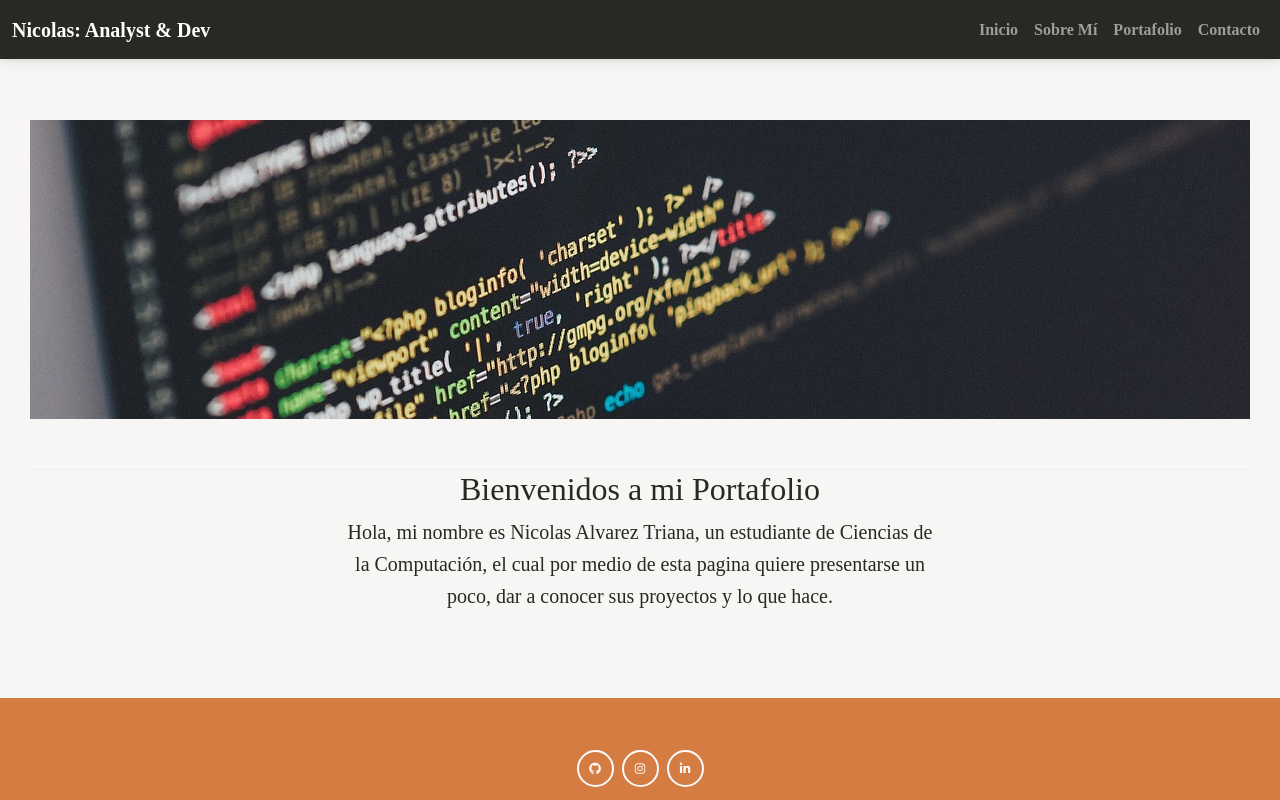
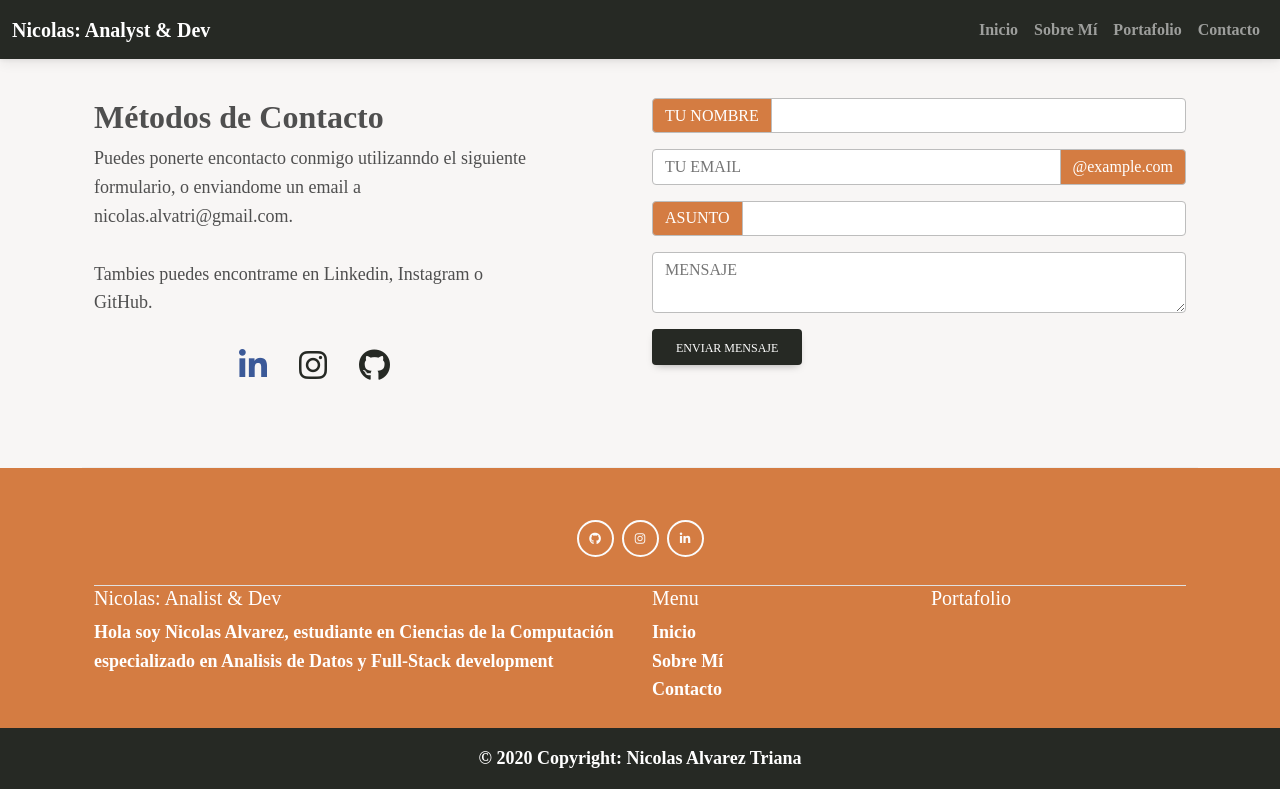
Before and after one commit to niclasDc/portfolio_web, a React (Create React App) app: page /contactus in a window 1280 px wide. Before the commit this address led to /home. Shown: the top 800 px of the page. Built offline with nearby package versions, Linux system fonts and the light colour scheme; what webfontloader would draw is missing.

Commit message:
Change Tittle and add inf

```diff
--- a/package.json
+++ b/package.json
@@ -3,11 +3,13 @@
   "version": "0.1.0",
   "private": true,
   "dependencies": {
+    "@emailjs/browser": "^3.7.0",
     "@fortawesome/fontawesome-free": "^6.2.0",
     "@testing-library/jest-dom": "^5.16.5",
     "@testing-library/react": "^13.4.0",
     "@testing-library/user-event": "^13.5.0",
     "bootstrap": "^5.2.2",
+    "formik": "^2.2.9",
     "mdb-react-ui-kit": "^4.2.0",
     "mdbootstrap": "^4.20.0",
     "react": "^18.2.0",
@@ -16,7 +18,8 @@
     "react-router-dom": "^6.4.2",
     "react-scripts": "5.0.1",
     "web-vitals": "^2.1.4",
-    "webfontloader": "^1.6.28"
+    "webfontloader": "^1.6.28",
+    "yup": "^0.32.11"
   },
   "scripts": {
     "start": "react-scripts start",
--- a/public/index.html
+++ b/public/index.html
@@ -24,7 +24,7 @@
       work correctly both with client-side routing and a non-root public URL.
       Learn how to configure a non-root public URL by running `npm run build`.
     -->
-    <title>Portfolio Nicolas</title>
+    <title>Nicolas Alvarez T.</title>
   </head>
   <body>
     <noscript>You need to enable JavaScript to run this app.</noscript>
--- a/src/components/AboutComponent.js
+++ b/src/components/AboutComponent.js
@@ -54,7 +54,7 @@ function About(){
                                       <MDBCardBody>
                                           <MDBCardTitle>Front-End</MDBCardTitle>
                                           <MDBCardText>
-                                              React | CSS | Boostrap | HTML
+                                              React | CSS | TailwindCSS | Boostrap | HTML
                                           </MDBCardText>
                                       </MDBCardBody>
                                   </MDBCol>
--- /dev/null
+++ b/src/components/ContactComponent.js
@@ -0,0 +1,98 @@
+import React, {useRef} from "react";
+import {MDBBtn, MDBIcon} from "mdb-react-ui-kit";
+import {ErrorMessage, Field, Form, Formik} from "formik";
+import * as Yup from 'yup';
+import emailjs from '@emailjs/browser'
+
+
+const ContactForm = () => {
+
+    const  formContact = useRef();
+
+    return(
+      <Formik initialValues={{name: '', email: '',subject: '', message: ''}}
+              validationSchema={Yup.object({
+                  name: Yup.string().max(20, 'Debe contener 15 caracteres o menos').min(4,'Debe contener más de 4 caracteres').required('Required'),
+                  email: Yup.string().email('Digite un correo valido').required('Required'),
+                  subject: Yup.string().max(20, 'Debe contener 20 caracteres o menos').min(4,'Debe contener más de 4 caracteres').required('Required'),
+                  message: Yup.string().max(100, 'Debe contener 100 caracteres o menos').min(10,'Debe contener más de 10 caracteres').required('Required')
+              })}
+              onSubmit={(values, {resetForm}) => {
+
+                  emailjs.sendForm('service_b2ftngr', 'template_nv3lfg7', formContact.current, 'vWFN2BHKnq3-h_QBv')
+                      .then((result)=>{
+                          console.log(result.text);
+                          resetForm();
+                      }, (error) =>{
+                          console.log(error.text)
+                      });
+
+              }}
+      >
+          <Form ref={formContact}>
+              <div className="input-group">
+                  <span className="input-group-text text-white" style={{backgroundColor: "#D47C42"}}>TU NOMBRE</span>
+                  <Field name="name" type="text" className="form-control"/>
+              </div>
+              <ErrorMessage name="name"/>
+
+              <div className="input-group mt-3">
+                  <Field name="email" type="email" className="form-control" placeholder="TU EMAIL"/>
+                  <span className="input-group-text text-white" style={{backgroundColor: "#D47C42"}}>@example.com</span>
+              </div>
+              <ErrorMessage name="email" />
+
+              <div className="input-group mt-3">
+                  <span className="input-group-text text-white" style={{backgroundColor: "#D47C42"}}>ASUNTO</span>
+                  <Field name="subject" type="text" className="form-control"/>
+              </div>
+              <ErrorMessage name="subject" />
+
+              <div className="mt-3">
+                  <Field name="message" as="textarea" className="form-control" placeholder="MENSAJE"/>
+                  <ErrorMessage name="message" />
+              </div>
+
+              <button type="submit" className="btn text-white mt-3" style={{backgroundColor: "#262924"}}>Enviar Mensaje</button>
+          </Form>
+      </Formik>
+    );
+}
+
+function Contact (){
+
+    return(
+        <div className="container">
+            <div className="row row-content mt-5">
+                <div className="col-12 col-lg-5 mb-3">
+                    <h4 style={{fontWeight: "bold", fontSize: "32px"}}>Métodos de Contacto</h4>
+                    <p style={{fontSize: "18px"}}>
+                        Puedes ponerte encontacto conmigo utilizanndo el siguiente
+                        formulario, o enviandome un email a nicolas.alvatri@gmail.com.
+                        <br/>
+                        <br/>
+                        Tambies puedes encontrame en Linkedin, Instagram o GitHub.
+                    </p>
+                    <div className="d-flex justify-content-center">
+                        <MDBBtn tag='a' color='none' href='https://www.linkedin.com/in/nicolas-alvarez-triana-872046157/' className='m-3' style={{ color: '#3b5998' }}>
+                            <MDBIcon fab icon='linkedin-in' size='2x' />
+                        </MDBBtn>
+
+                        <MDBBtn tag='a' color='none' href='https://www.instagram.com/niclas_o_0/' className='m-3' style={{ color: '#262924' }}>
+                            <MDBIcon fab icon='instagram' size='2x' />
+                        </MDBBtn>
+
+                        <MDBBtn tag='a' color='none' href='https://github.com/niclasDc?tab=repositories' className='m-3' style={{ color: '#262924' }}>
+                            <MDBIcon fab icon='github' size='2x' />
+                        </MDBBtn>
+                    </div>
+                </div>
+                <div className="col-12 offset-lg-1 col-lg-6">
+                    <ContactForm />
+                </div>
+            </div>
+        </div>
+    );
+}
+
+export default Contact;
--- a/src/components/MainComponent.js
+++ b/src/components/MainComponent.js
@@ -4,6 +4,7 @@ import {Navigate, Route, Routes} from "react-router-dom";
 import Home from "./HomeComponent";
 import Footer from "./FooterComponent";
 import About from "./AboutComponent";
+import Contact from "./ContactComponent";
 
 
 class Main extends Component{
@@ -22,6 +23,7 @@ class Main extends Component{
                 <Routes>
                     <Route path="/home" element={<Home/>}/>
                     <Route exact path="/aboutus" element={<About/>}/>
+                    <Route exact path="/contactus" element={<Contact/>}/>
                     <Route path="*"element={<Navigate to="/home" replace />}/>
                 </Routes>
                 <div>
```
Also changed, not shown: 1 other file (tests, documents, lock files or other folders).
